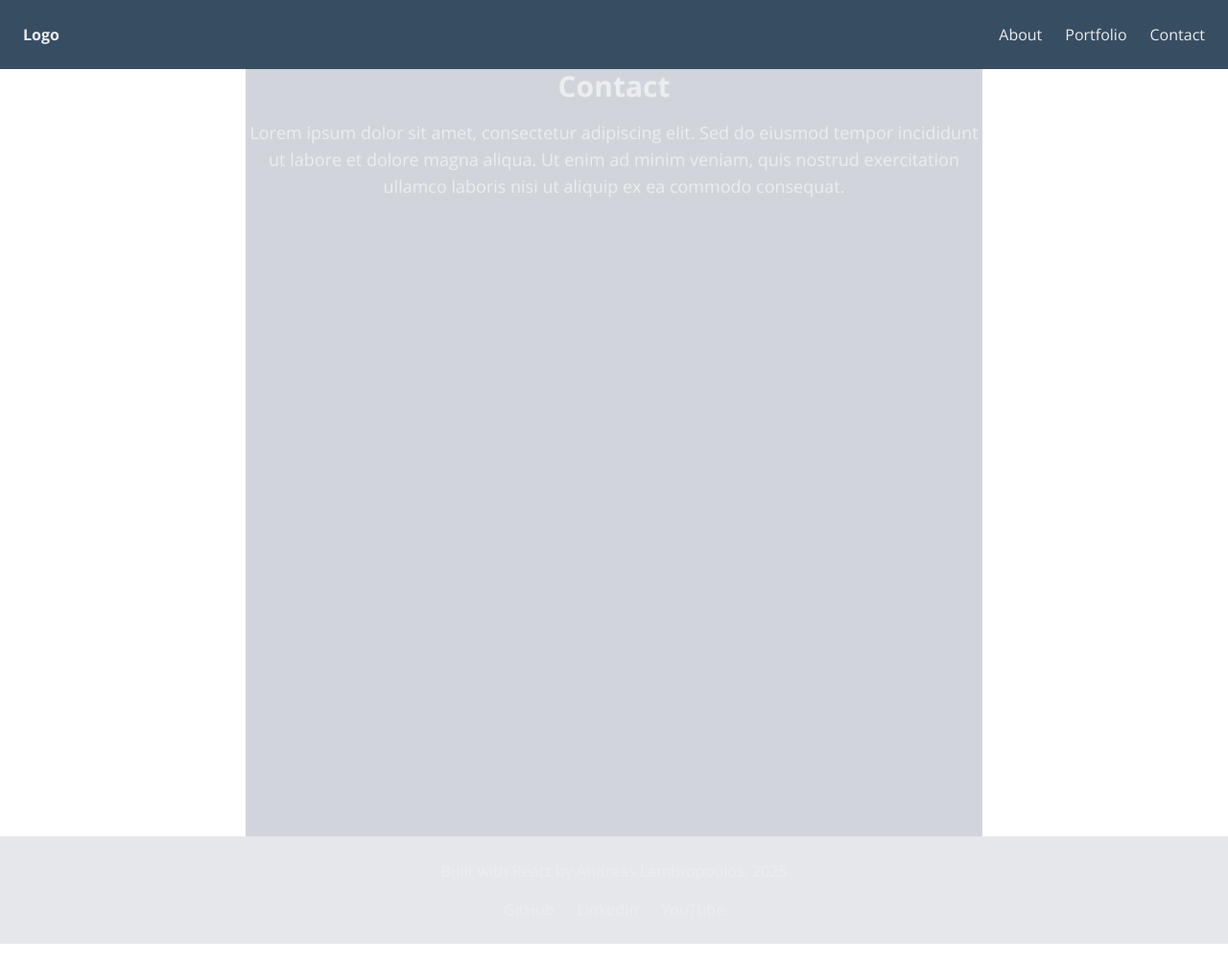
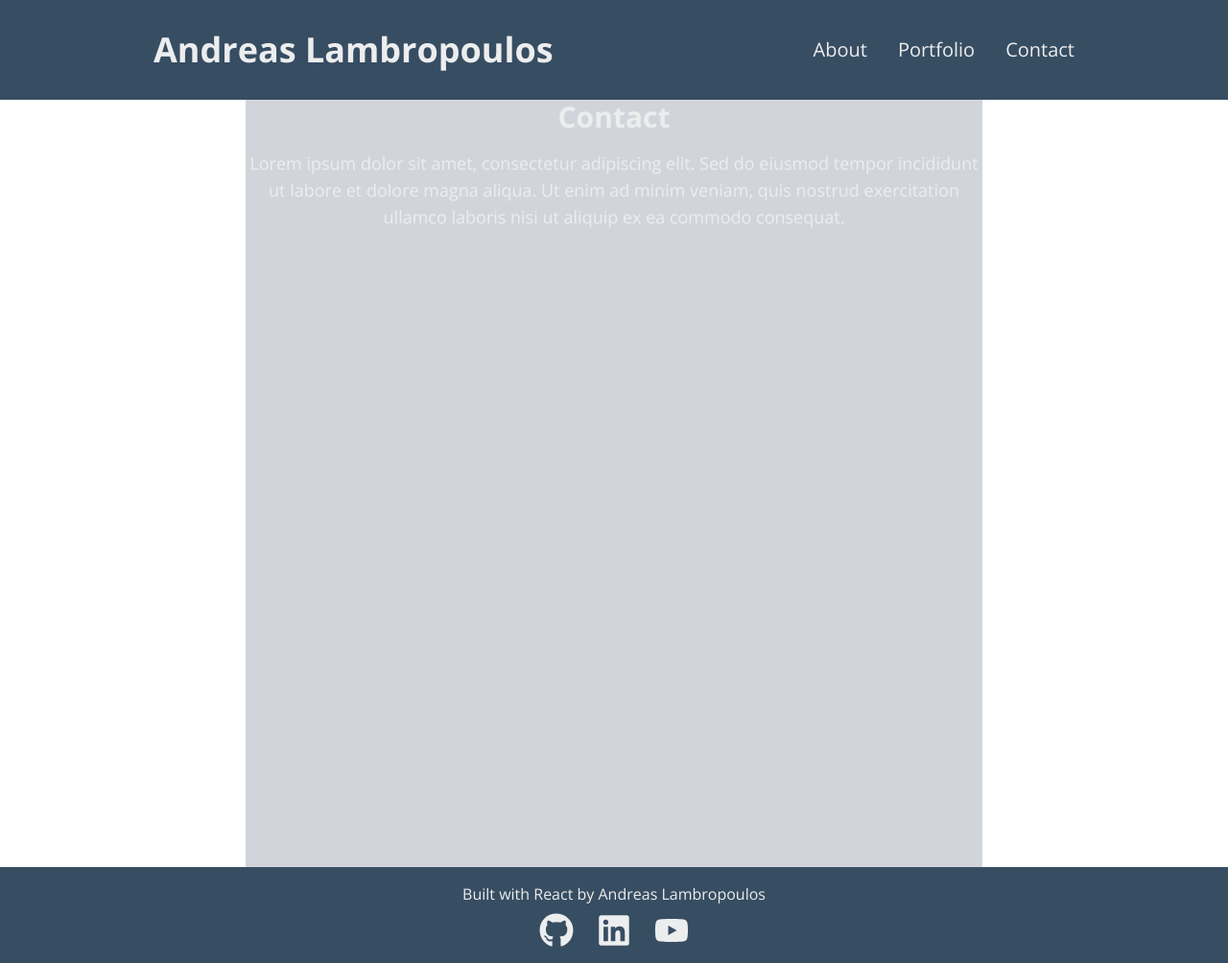
Before and after one commit to andlamb2002/portfolio, a React (Vite) app: page /contact in a window 1280 px wide. Shown: the whole page at 96% size. Built offline with nearby package versions, Linux system fonts and the light colour scheme.

Commit message:
Restyled header and footer with imported icons

```diff
--- a/package.json
+++ b/package.json
@@ -13,6 +13,7 @@
     "prop-types": "^15.8.1",
     "react": "^18.3.1",
     "react-dom": "^18.3.1",
+    "react-icons": "^5.5.0",
     "react-router-dom": "^7.1.3"
   },
   "devDependencies": {
--- a/src/Components/Footer.jsx
+++ b/src/Components/Footer.jsx
@@ -1,16 +1,23 @@
+import { FaGithub, FaLinkedin, FaYoutube } from 'react-icons/fa';
+
 function Footer() {
-    const year = new Date().getFullYear();
 
     return (
-        <div className="bg-gray-200 py-6">
-            <div className="px-6 flex flex-col items-center">
+        <div className="bg-secondary">
+            <div className="flex flex-col items-center p-4">
 
-                <span>Built with React by Andreas Lambropoulos, {year}</span>
+                <div>Built with React by Andreas Lambropoulos</div>
 
-                <ul className="flex space-x-6 mt-4">
-                    <li><a href="https://github.com/andlamb2002" target="_blank" rel="noopener noreferrer">GitHub</a></li>
-                    <li><a href="https://www.linkedin.com/in/andreas-k-lambropoulos/" target="_blank" rel="noopener noreferrer">LinkedIn</a></li>
-                    <li><a href="https://www.youtube.com/@andreaslambropoulos1159" target="_blank" rel="noopener noreferrer">YouTube</a></li>
+                <ul className="flex text-4xl gap-x-6 mt-2">
+                    <li><a href="https://github.com/andlamb2002" target="_blank" rel="noopener noreferrer" className="hover:underline hover:text-textHover">
+                        <FaGithub />
+                    </a></li>
+                    <li><a href="https://www.linkedin.com/in/andreas-k-lambropoulos/" target="_blank" rel="noopener noreferrer" className="hover:underline hover:text-textHover">
+                        <FaLinkedin />
+                    </a></li>
+                    <li><a href="https://www.youtube.com/@andrelambro" target="_blank" rel="noopener noreferrer" className="hover:underline hover:text-textHover">
+                        <FaYoutube />
+                    </a></li>
                 </ul>
             </div>
         </div>
--- a/src/Components/Header.jsx
+++ b/src/Components/Header.jsx
@@ -2,18 +2,14 @@ import { Link } from 'react-router-dom';
 
 function Header() {
     return (
-        <div className="sticky top-0 w-full bg-secondary py-6">
-            <div className="px-6 flex justify-between items-center">
-                <div className="text-left">
-                    <Link to="/" className="font-bold">
-                        Logo
-                    </Link>
-                </div>
+        <div className="sticky top-0 w-full bg-secondary">
+            <div className="flex justify-between items-center w-4/5 mx-auto p-8">
+                <Link to="/" className="text-4xl font-bold hover:underline hover:text-textHover pr-16"> Andreas Lambropoulos </Link>
                 <nav>
-                    <ul className="flex space-x-6">
-                        <li><Link to="/about">About</Link></li>
-                        <li><Link to="/portfolio">Portfolio</Link></li>
-                        <li><Link to="/contact">Contact</Link></li>
+                    <ul className="flex gap-x-8 text-xl">
+                        <li><Link to="/about" className="hover:underline hover:text-textHover"> About </Link></li>
+                        <li><Link to="/portfolio" className="hover:underline hover:text-textHover"> Portfolio </Link></li>
+                        <li><Link to="/contact" className="hover:underline hover:text-textHover"> Contact </Link></li>
                     </ul>
                 </nav>
             </div>
```
Also changed, not shown: 1 other file (tests, documents, lock files or other folders).
